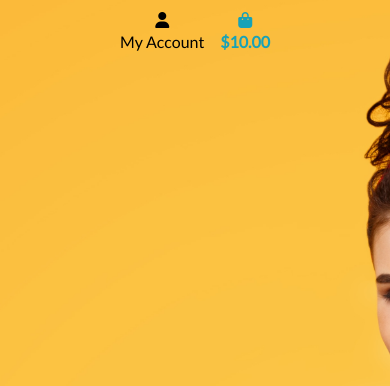
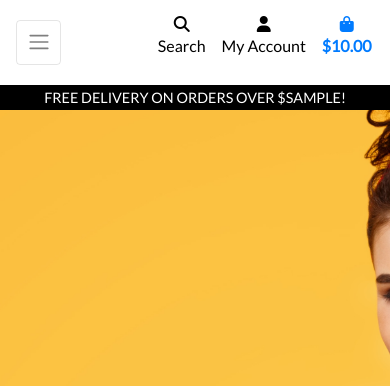
Before and after one commit to Gaberoids/boutiqueado, a Django app: template templates/base.html in a window 390 px wide. Shown: the top 386 px of the page. Run offline with Django 3.2, Linux system fonts and the light colour scheme; the template is opened without the code that fills it: most values are stand-ins (such as "Sample title", 1, 10 or a date in 2020); some libraries are stand-ins or nearby versions.

Commit message:
added mobile header and main navbar

```diff
--- a/static/css/base.css
+++ b/static/css/base.css
@@ -74,6 +74,10 @@ body {
 
 .border-black {
     border: 1px solid black !important;
+}
+
+.bg-black {
+    background: #000 !important;
 }
 
 /* -------------------------------- Media Queries */
--- a/templates/base.html
+++ b/templates/base.html
@@ -48,15 +48,15 @@
         <div id="topnav" class="row bg-white pt-lg-2 d-none d-lg-flex">
             <div class="col-12 col-lg-4 my-auto py-1 py-lg-0 text-center text-lg-left">
                 <a href="{% url 'home' %}" class="nav-link main-logo-link"></a>
-                    <h2><strong></strong></strong></h2>
+                 <h2 class="logo-font text-black my-0"><strong>Boutique</strong> Ado</h2>
             </div>
             <div class="col-12 col-lg-4 my-auto py-1 py-lg-0">
-                    <form action="" method="get">
+                <form method="GET" action="">
                     <div class="input-group w-100">
-                            <input class="form-contol-border border-black rounded-0" placeholder="Search Our Site"
-                                type="text" name="q">
-                                <div class="input-group-append"></div>
-                            <button class="form-control btn btn-black border border black rounded-0" type="submit">
+                        <input class="form-control border border-black rounded-0" type="text" name="q"
+                            placeholder="Search our site">
+                        <div class="input-group-append">
+                            <button class="form-control btn btn-black border border-black rounded-0" type="submit">
                                 <span class="icon">
                                     <i class="fas fa-search"></i>
                                 </span>
@@ -65,6 +65,7 @@
                     </div>
                 </form>
             </div>
+
             <div class="col-12 col-lg-4 my-auto py-1 py-lg-0">
                 <ul class="list-inline list-unstyled text-center text-lg-right my-0">
                     <li class="list-inline-item dropdown">
@@ -108,6 +109,21 @@
                 </ul>
             </div>
         </div>
+        <div class="row bg-white">
+            <nav class="navbar navbar-expand-lg navbar-light w-100">
+                <button class="navbar-toggler" type="button" data-toggle="collapse" data-target="#main-nav"
+                    aria-controls="main-nav" aria-expanded="false" aria-label="Toggle navigation">
+                    <span class="navbar-toggler-icon"></span>
+                </button>
+                {% include 'includes/mobile-top-header.html' %}
+                {% include 'includes/main-nav.html' %}
+            </nav>
+        </div>
+         <div id="delivery-banner" class="row text-center">
+             <div class="col bg-black text-white">
+                 <h4 class="logo-font my-1">Free delivery on orders over ${{ free_delivery_threshold }}!</h4>
+             </div>
+         </div>
     </header>
 
     {% if messages %}
--- /dev/null
+++ b/templates/includes/main-nav.html
@@ -0,0 +1,54 @@
+<div class="collapse navbar-collapse" id="main-nav">
+    <ul class="navbar-nav w-auto mx-auto">
+        <li class="nav-item dropdown">
+            <a class="logo-font font-weight-bold nav-link text-black mr-5" href="#" id="all-products-link"
+                data-toggle="dropdown" aria-haspopup="true" aria-expanded="false">
+                All Products
+            </a>
+            <div class="dropdown-menu border-0" aria-labelledby="all-products-link">
+                <a href="" class="dropdown-item">By Price</a>
+                <a href="" class="dropdown-item ">By Rating</a>
+                <a href="" class="dropdown-item ">By Category</a>
+                <a href="" class="dropdown-item">All Products</a>
+            </div>
+        </li>
+
+        <li class="nav-item dropdown">
+            <a class="logo-font font-weight-bold nav-link text-black mr-5" href="#" id="clothing-link"
+                data-toggle="dropdown" aria-haspopup="true" aria-expanded="false">
+                Clothing
+            </a>
+            <div class="dropdown-menu border-0" aria-labelledby="clothing-link">
+                <a href="" class="dropdown-item">Activewear &amp; Essentials</a>
+                <a href="" class="dropdown-item">Jeans</a>
+                <a href="" class="dropdown-item">Shirts</a>
+                <a href="" class="dropdown-item">All Clothing</a>
+            </div>
+        </li>
+
+        <li class="nav-item dropdown">
+            <a class="logo-font font-weight-bold nav-link text-black mr-5" href="#" id="homeware-link"
+                data-toggle="dropdown" aria-haspopup="true" aria-expanded="false">
+                Homeware
+            </a>
+            <div class="dropdown-menu border-0" aria-labelledby="homeware-link">
+                <a href="" class="dropdown-item">Bed &amp; Bath</a>
+                <a href="" class="dropdown-item">Kitchen &amp; Dining</a>
+                <a href="" class="dropdown-item">All Homeware</a>
+            </div>
+        </li>
+
+        <li class="nav-item dropdown">
+            <a class="logo-font font-weight-bold nav-link text-black" href="#" id="specials-link" data-toggle="dropdown"
+                aria-haspopup="true" aria-expanded="false">
+                Special Offers
+            </a>
+            <div class="dropdown-menu border-0" aria-labelledby="specials-link">
+                <a href="" class="dropdown-item">New Arrivals</a>
+                <a href="" class="dropdown-item">Deals</a>
+                <a href="" class="dropdown-item">Clearance</a>
+                <a href="" class="dropdown-item">All Specials</a>
+            </div>
+        </li>
+    </ul>
+</div>
--- /dev/null
+++ b/templates/includes/mobile-top-header.html
@@ -0,0 +1,63 @@
+<ul>
+    <li class="list-inline-item">
+        <a class="text-black nav-link d-block d-lg-none" href="#" id="mobile-search" data-toggle="dropdown"
+            aria-haspopup="true" aria-expanded="false">
+            <div class="text-center">
+                <div><i class="fas fa-search fa-lg"></i></div>
+                <p class="my-0">Search</p>
+            </div>
+        </a>
+        <div class="dropdown-menu border-0 w-100 p-3 rounded-0 my-0" aria-labelledby="mobile-search">
+            <form class="form" method="GET" action="">
+                <div class="input-group w-100">
+                    <input class="form-control border border-black rounded-0" type="text" name="q"
+                        placeholder="Search our site">
+                    <div class="input-group-append">
+                        <button class="form-control form-control btn btn-black border border-black rounded-0"
+                            type="submit">
+                            <span class="icon">
+                                <i class="fas fa-search"></i>
+                            </span>
+                        </button>
+                    </div>
+                </div>
+            </form>
+        </div>
+    </li>
+    <li class="list-inline-item dropdown">
+        <a class="text-black nav-link d-block d-lg-none" href="#" id="user-options" data-toggle="dropdown"
+            aria-haspopup="true" aria-expanded="false">
+            <div class="text-center">
+                <div><i class="fas fa-user fa-lg"></i></div>
+                <p class="my-0">My Account</p>
+            </div>
+        </a>
+        <div class="dropdown-menu border-0" aria-labelledby="user-options">
+            {% if request.user.is_authenticated %}
+            {% if request.user.is_superuser %}
+            <a href="{% url 'account_logout' %}" class="dropdown-item">Product Management</a>
+            {% endif %}
+            <a href="" class="dropdown-item">My Profile</a>
+            <a href="{% url 'account_logout' %}" class="dropdown-item">Logout</a>
+            {% else %}
+            <a href="{% url 'account_signup' %}" class="dropdown-item">Register</a>
+            <a href="{% url 'account_login' %}" class="dropdown-item">Login</a>
+            {% endif %}
+        </div>
+    </li>
+    <li class="list-inline-item">
+        <a class="{% if grand_total %}text-primary font-weight-bold{% else %}text-black{% endif %} nav-link d-block d-lg-none"
+            href="">
+            <div class="text-center">
+                <div><i class="fas fa-shopping-bag fa-lg"></i></div>
+                <p class="my-0">
+                    {% if grand_total %}
+                    ${{ grand_total|floatformat:2 }}
+                    {% else %}
+                    $0.00
+                    {% endif %}
+                </p>
+            </div>
+        </a>
+    </li>
+</ul>
```
Lines whose indentation alone changed are shown as unchanged.
